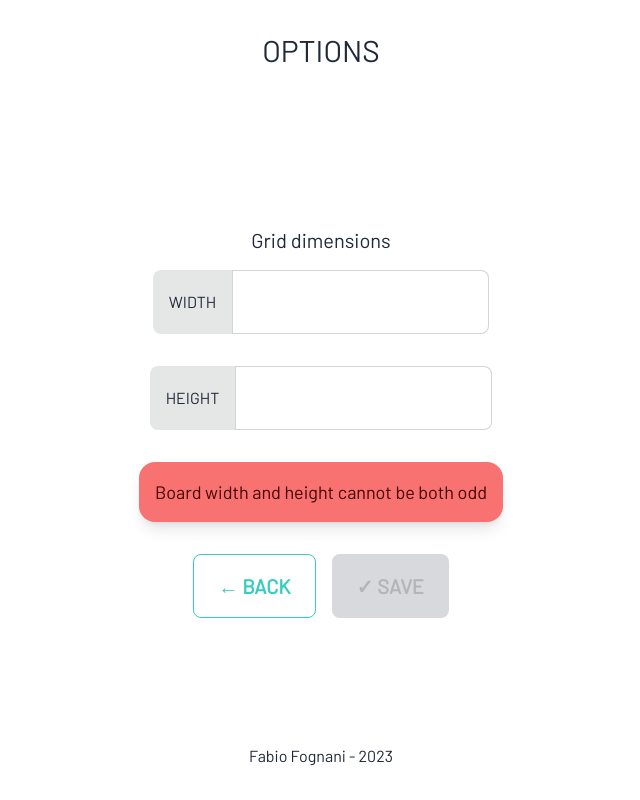
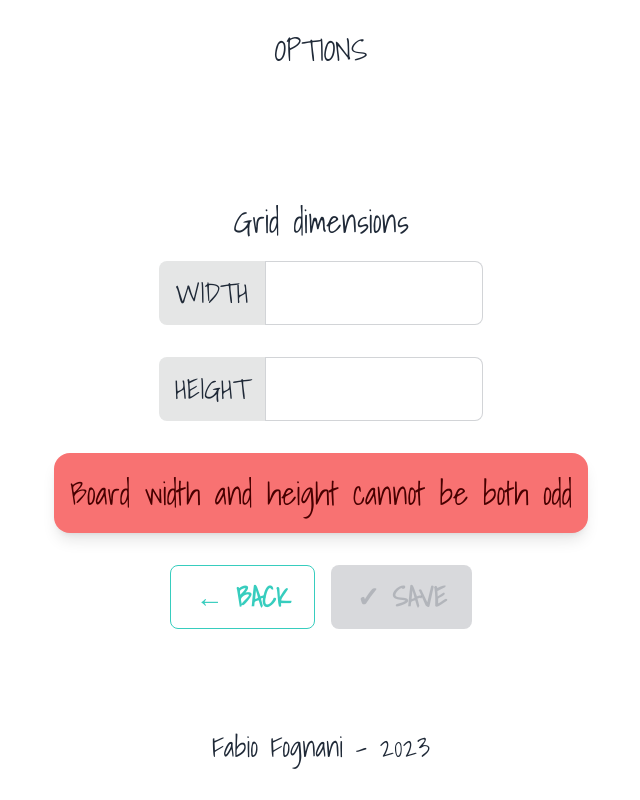
Before and after one commit to fabfog/memory, a Next.js app: page /options in a window 1280 px wide. Shown: the whole page, without its empty margins (319-959 px from the left). Built offline with nearby package versions, Linux system fonts and the light colour scheme; no server answers.

Commit message:
styles: improved look & feel

```diff
--- a/src/modules/common/ui/form/TextInput.tsx
+++ b/src/modules/common/ui/form/TextInput.tsx
@@ -34,7 +34,7 @@ export function TextInput<T extends FieldValues>({
       control={control}
       name={name}
       render={({ field, fieldState: { error } }) => (
-        <div className="form-control">
+        <div className="form-control text-md">
           <label className="input-group">
             <span className="uppercase">{label}</span>
             <input
--- a/src/modules/common/ui/layouts/MainLayout.tsx
+++ b/src/modules/common/ui/layouts/MainLayout.tsx
@@ -1,6 +1,6 @@
-import { Barlow } from "next/font/google";
+import { Shadows_Into_Light } from "next/font/google";
 import { FC, PropsWithChildren } from "react";
-const font = Barlow({ weight: "400", subsets: ["latin"] });
+const font = Shadows_Into_Light({ weight: "400", subsets: ["latin"] });
 
 export interface MainLayoutProps {}
 
@@ -12,7 +12,7 @@ export const MainLayout: FC<PropsWithChildren<MainLayoutProps>> = ({
       className={`flex min-h-screen flex-col items-center justify-between p-8 ${font.className}`}
     >
       {children}
-      <footer>Fabio Fognani - 2023</footer>
+      <footer className="text-md">Fabio Fognani - 2023</footer>
     </main>
   );
 };
--- a/src/pages/game/[width]/[height].tsx
+++ b/src/pages/game/[width]/[height].tsx
@@ -12,6 +12,10 @@ import { areBoardDimensionsValid } from "@/modules/game/utils";
 export default function Game() {
   const router = useRouter();
   const { width, height } = router.query;
+
+  const onClickPlayAgain = useCallback(() => {
+    router.reload();
+  }, [router]);
 
   // Check board dimensions error
   const error = width && height && !areBoardDimensionsValid(+width, +height);
@@ -103,7 +107,7 @@ export default function Game() {
     return (
       <MainLayout>
         <h1 className="text-3xl uppercase mb-8">Congratulations!</h1>
-        <div className="flex flex-col justify-center items-center gap-8">
+        <div className="flex flex-col justify-center items-center gap-8 mb-8">
           <Image
             src="https://placekitten.com/g/300/300"
             alt="success"
@@ -116,12 +120,18 @@ export default function Game() {
             <span className="font-bold text-5xl">{moves.length} moves!</span>
           </h2>
           <button
-            className="btn btn-secondary btn-lg"
+            className="btn btn-secondary btn-lg text-md"
             onClick={() => alert("well, this is not implemented...")}
           >
-            Tell a friend!
+            &#10084; Tell a friend!
           </button>
-          <Link href="/" className="btn btn-md text-xl btn-primary">
+          <button
+            onClick={onClickPlayAgain}
+            className="btn btn-primary btn-lg text-md"
+          >
+            &#8634; Play again
+          </button>
+          <Link href="/" className="btn btn-md text-md btn-accent">
             &#x2190; Back to Home
           </Link>
         </div>
@@ -131,11 +141,7 @@ export default function Game() {
 
   return (
     <MainLayout>
-      <div
-        className={`font-mono text-center ${
-          shouldHideTimer ? "invisible" : ""
-        }`}
-      >
+      <div className={`text-center ${shouldHideTimer ? "invisible" : ""}`}>
         <p className="text-xl uppercase">Get Ready!</p>
         <span className="countdown text-6xl">
           <span style={{ "--value": timeLeftToStart }} />
@@ -179,7 +185,7 @@ export default function Game() {
           );
         })}
       </div>
-      <Link href="/" className="btn btn-lg btn-outline text-xl my-8">
+      <Link href="/" className="btn btn-lg btn-outline btn-accent text-xl my-8">
         &#x2190; Back
       </Link>
     </MainLayout>
--- a/src/pages/index.tsx
+++ b/src/pages/index.tsx
@@ -15,7 +15,7 @@ export default function Home() {
           ))}
         </div>
 
-        <Link href="/game" className="btn btn-lg text-xl btn-primary">
+        <Link href="/game" className="btn btn-lg text-lg btn-primary">
           &#9658; Play New Game
         </Link>
         <Link href="/options" className="btn btn-md text-lg btn-secondary mx-2">
--- a/src/pages/options.tsx
+++ b/src/pages/options.tsx
@@ -59,7 +59,7 @@ export default function Options() {
       <h1 className="text-3xl uppercase mb-8">Options</h1>
       <form className="h-full" onSubmit={handleSubmit(onSubmit)}>
         <div className="flex flex-col gap-4 items-center">
-          <p className="text-xl">Grid dimensions</p>
+          <p className="text-lg">Grid dimensions</p>
           <TextInput
             name="boardWidth"
             label="width"
@@ -95,13 +95,13 @@ export default function Options() {
         </div>
 
         <div className="flex justify-center gap-4 mt-8">
-          <Link href="/" className="btn btn-lg btn-outline text-xl btn-accent">
+          <Link href="/" className="btn btn-lg btn-outline text-md btn-accent">
             &#x2190; Back
           </Link>
           <button
             type="submit"
             disabled={!isValid}
-            className={`btn btn-lg text-xl btn-primary ${
+            className={`btn btn-lg text-md btn-primary ${
               isValid ? "" : "btn-disabled"
             }`}
           >
--- a/tailwind.config.js
+++ b/tailwind.config.js
@@ -5,6 +5,15 @@ module.exports = {
     './src/modules/**/*.{js,ts,jsx,tsx,mdx}',
     './src/app/**/*.{js,ts,jsx,tsx,mdx}',
   ],
-  theme: {},
+  theme: {
+    extend: {
+      fontSize: {
+        sm: '1.25rem',
+        md: '1.75rem',
+        lg: '2rem',
+        xl: '2.5rem',
+      }
+    }
+  },
   plugins: [require("daisyui")],
 }
```
